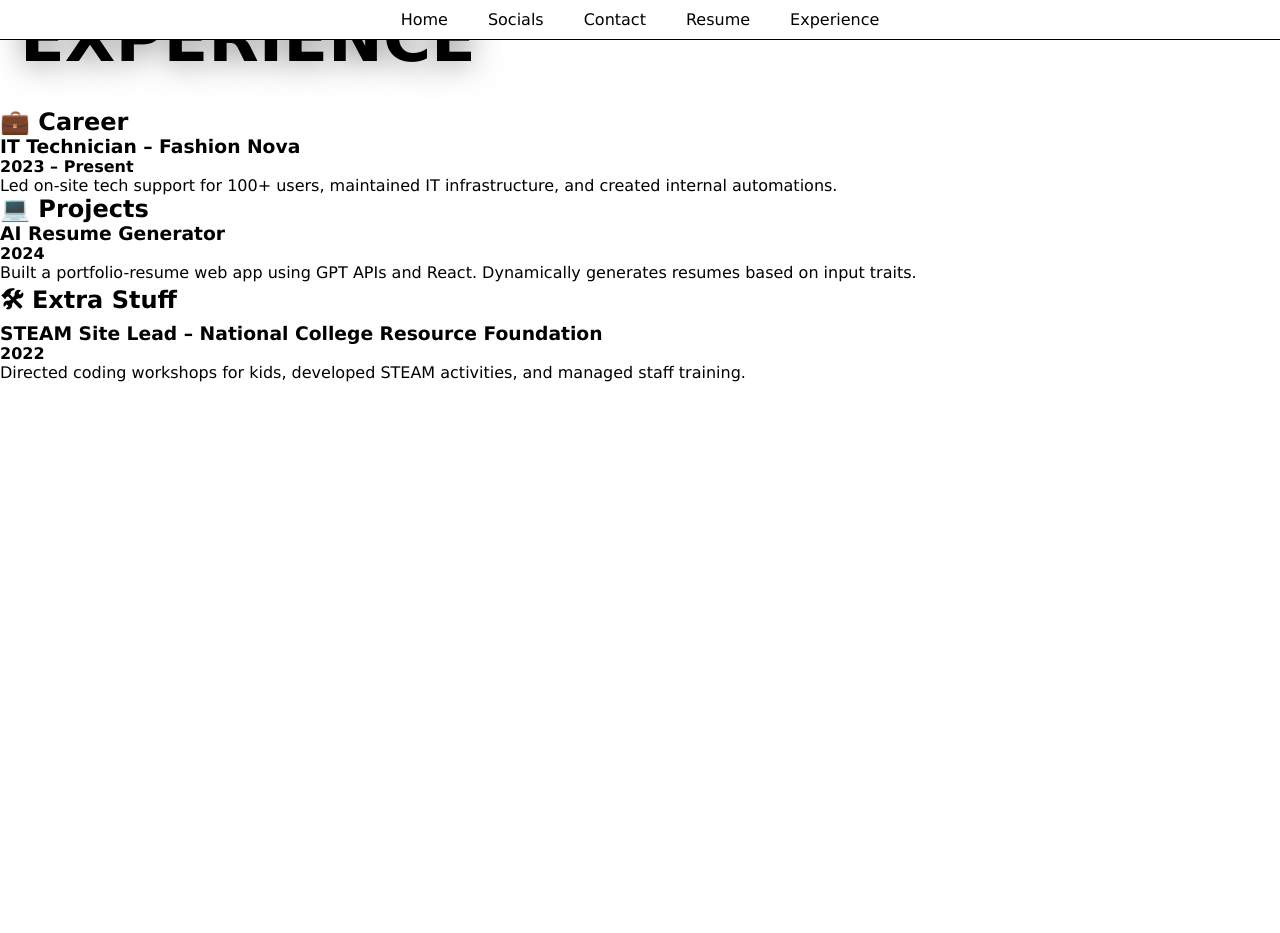
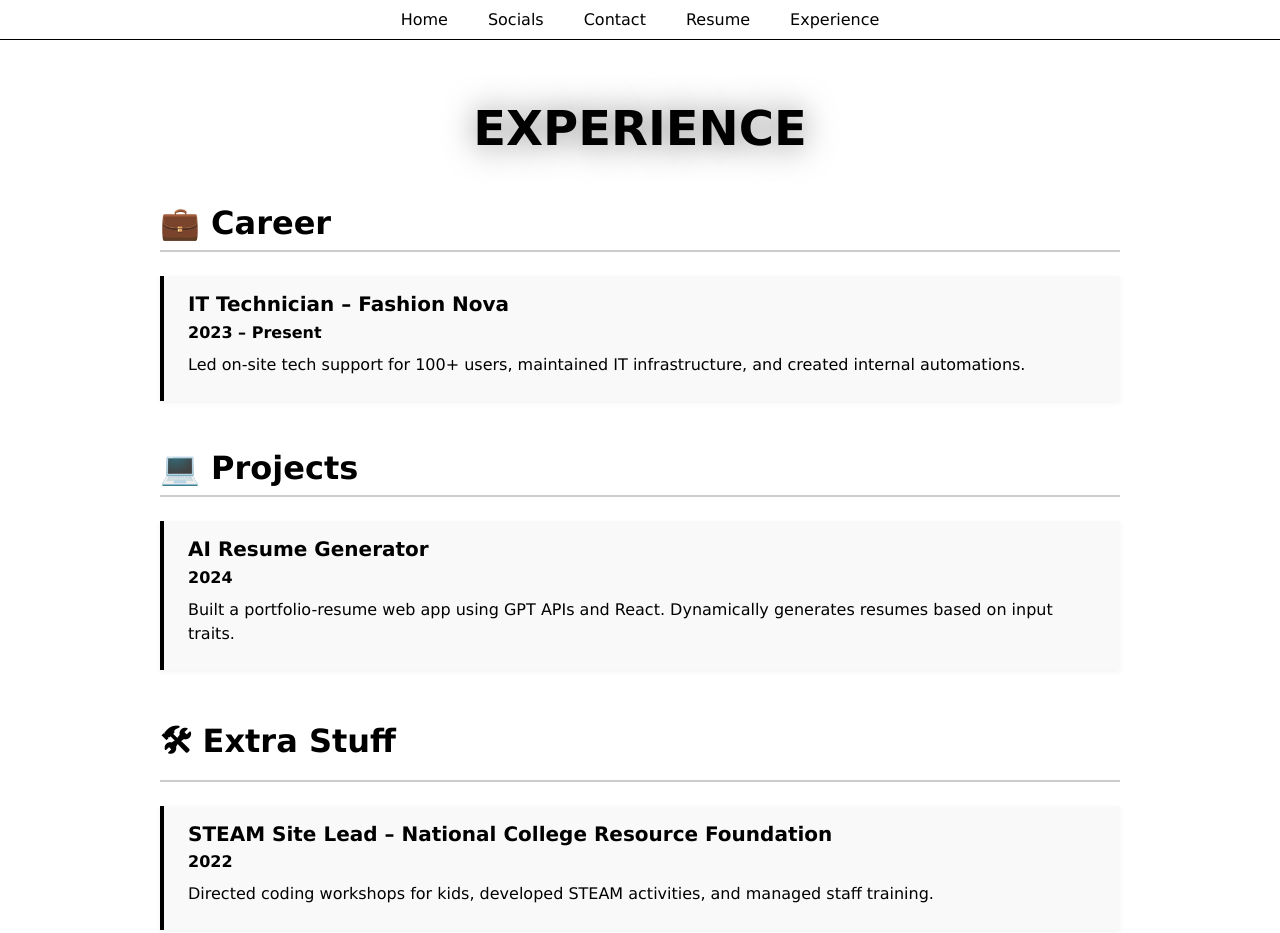
Before and after one commit to AndrewJ99/portfolio25, a plain HTML site: page experience.html in a window 1280 px wide. Before the commit the page ends 800 px from the top, so only its background shows below. Drawn offline with Linux system fonts and the light colour scheme.

Commit message:
Update styles.css

```diff
--- a/styles.css
+++ b/styles.css
@@ -426,3 +426,50 @@ body.dark-theme .theme-square {
     font-family: Arial, sans-serif;
     font-weight: bold;
 }
+.experience-container {
+    max-width: 1000px;
+    margin: 0 auto;
+    padding: 100px 20px 50px; /* top padding accounts for sticky header */
+    text-align: left;
+}
+
+.experience-container h1 {
+    font-size: 3rem;
+    text-align: center;
+    margin-bottom: 3rem;
+}
+
+.experience-section {
+    margin-bottom: 3rem;
+}
+
+.experience-section h2 {
+    font-size: 2rem;
+    margin-bottom: 1.5rem;
+    border-bottom: 2px solid #ccc;
+    padding-bottom: 0.5rem;
+}
+
+.experience-card {
+    background-color: #f9f9f9;
+    border-left: 4px solid #000;
+    padding: 1rem 1.5rem;
+    margin-bottom: 1.5rem;
+    box-shadow: 0 2px 5px rgba(0,0,0,0.05);
+    transition: transform 0.2s ease;
+}
+
+.experience-card:hover {
+    transform: translateY(-3px);
+}
+
+.experience-card h3 {
+    margin-bottom: 0.3rem;
+    font-size: 1.25rem;
+}
+
+.experience-card p {
+    margin-bottom: 0.5rem;
+    font-size: 1rem;
+    line-height: 1.5;
+}
```
